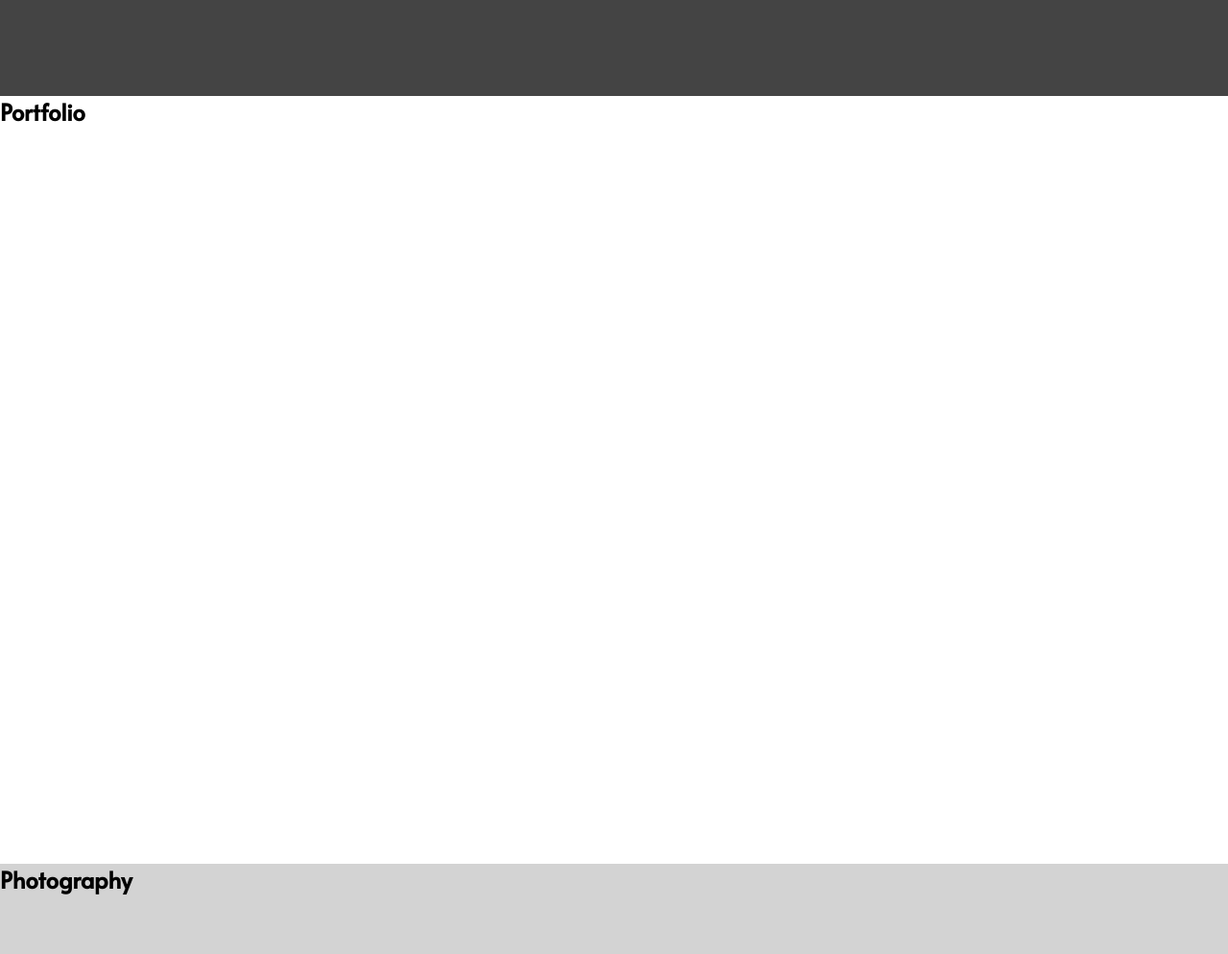
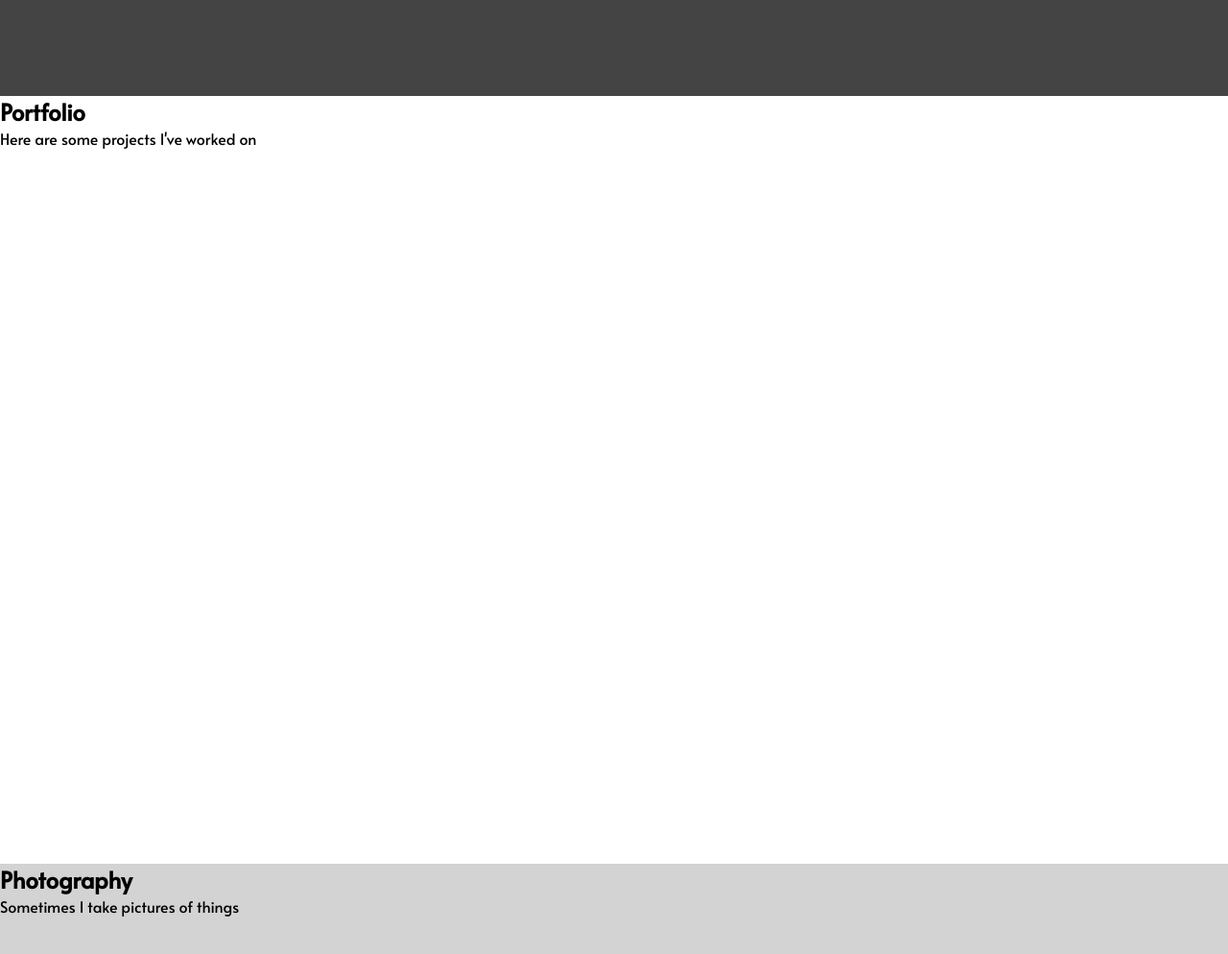
Before and after one commit to daedalus083/personalwebsite, a plain HTML site: page index.html in a window 1280 px wide. Shown: the part 700-1694 px from the top of the page at 96% size. Drawn offline with Linux system fonts and the light colour scheme.

Commit message:
more changes

```diff
--- a/index.html
+++ b/index.html
@@ -29,9 +29,11 @@
     </div>
     <div id="portfolio">
         <h2>Portfolio</h2>
+        <p>Here are some projects I've worked on</p>
     </div>
     <div id="photography">
         <h2>Photography</h2>
+        <p>Sometimes I take pictures of things</p>
     </div>
     <div id="contact">
         <h2>Contact Me</h2>
```
